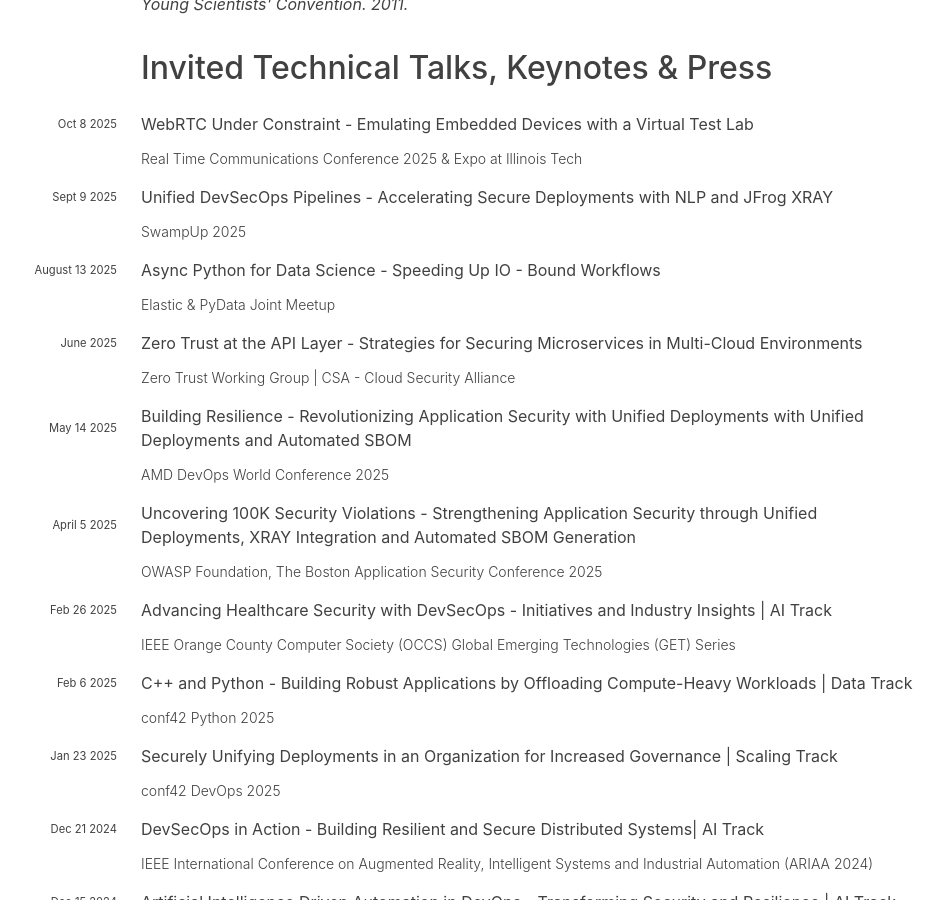
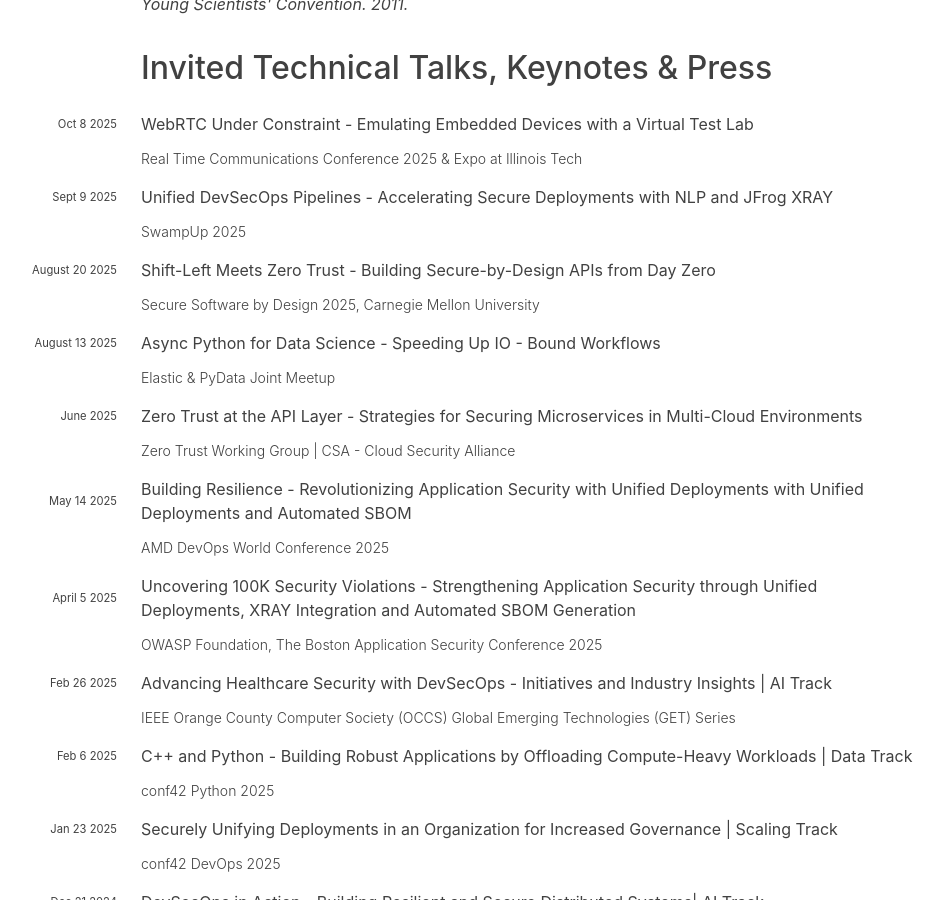
Before and after one commit to hariharanragothaman/hariharanragothaman.github.io, a Jekyll site: the page built from cv.md, in a window 1280 px wide and 900 px high, scrolled down 5151 px. Shown: the whole window, without its empty margins (191-1134 px from the left). Built offline with Jekyll 4.4.1, drawn with Linux system fonts in a browser that asks for light colours; nearby versions of some CDN libraries; some web fonts are replaced.

Commit message:
Polishes and Updates

```diff
--- a/_data/press.yaml
+++ b/_data/press.yaml
@@ -11,6 +11,13 @@
   publisher:
     - url: https://swampup.jfrog.com/
       name: SwampUp 2025
+
+- title: Shift-Left Meets Zero Trust -  Building Secure-by-Design APIs from Day Zero
+  month: August 20
+  year: 2025
+  publisher:
+    - url: https://resources.sei.cmu.edu/news-events/events/secure-software-by-design/index.cfm
+      name: Secure Software by Design 2025, Carnegie Mellon University
 
 - title: Async Python for Data Science -  Speeding Up IO - Bound Workflows
   month: August 13
```
